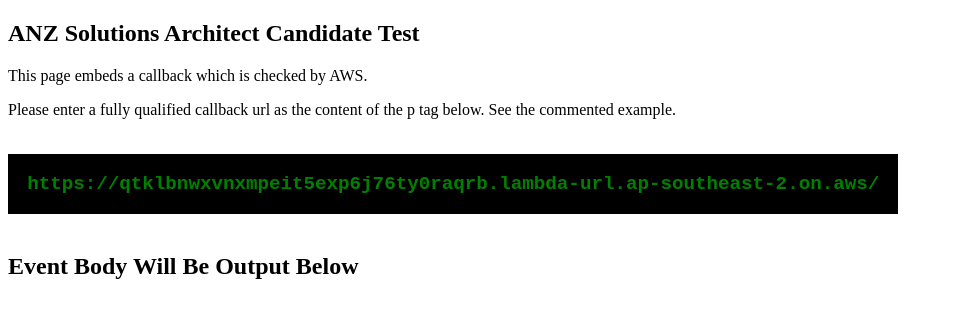
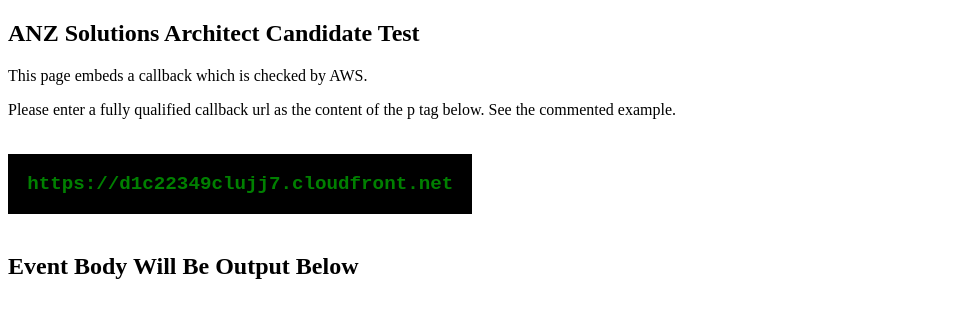
Before and after one commit to natelakes-one/aws-assig-one, a plain HTML site: page index.html in a window 1280 px wide. Shown: the whole page, without its empty margins (0-953 px from the left). Drawn offline with nearby package versions, Linux system fonts and the light colour scheme; no server answers.

Commit message:
fix index.html

```diff
--- a/index.html
+++ b/index.html
@@ -12,7 +12,7 @@
     <!--
       <p id="endpoint_url">http://example.com/myendpointurl</p>
     -->
-    <p id="endpoint_url">https://qtklbnwxvnxmpeit5exp6j76ty0raqrb.lambda-url.ap-southeast-2.on.aws/</p>
+    <p id="endpoint_url">https://d1c22349clujj7.cloudfront.net</p>
 
     <div id="root"></div>
 
```
